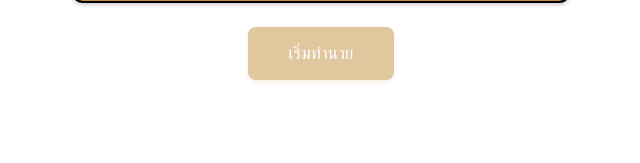
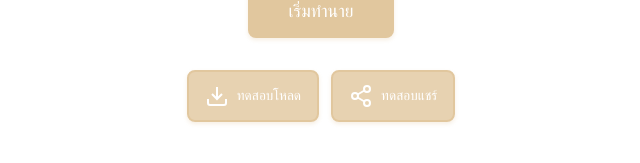
Before and after one commit to supanat00/ZodiacWallArt, a React (Vite) app: page / in a window 1280 px wide. Shown: the part 453-616 px from the top of the page, without its empty margins (319-959 px from the left). Built offline with nearby package versions, Linux system fonts and the light colour scheme; no server answers; a web font is replaced by a local one.

Commit message:
line-test-load

```diff
--- a/src/components/DatePicker.css
+++ b/src/components/DatePicker.css
@@ -291,6 +291,54 @@
   transform: none;
 }
 
+/* Test Buttons */
+.test-buttons-container {
+  display: flex;
+  gap: 0.75rem;
+  margin-top: 0.5rem;
+  justify-content: center;
+  align-items: center;
+}
+
+.test-button {
+  display: flex;
+  align-items: center;
+  gap: 0.5rem;
+  padding: 0.75rem 1rem;
+  background-color: rgba(196, 143, 62, 0.8);
+  color: white;
+  border: 2px solid #c48f3e;
+  border-radius: 8px;
+  font-size: 0.85rem;
+  font-weight: bold;
+  cursor: pointer;
+  transition: background-color 0.3s, transform 0.2s, box-shadow 0.3s;
+  box-shadow: 0 2px 4px rgba(196, 143, 62, 0.3);
+  min-height: 44px;
+  touch-action: manipulation;
+  box-sizing: border-box;
+}
+
+.test-button:hover:not(:disabled) {
+  background-color: rgba(196, 143, 62, 1);
+  transform: translateY(-2px);
+  box-shadow: 0 4px 8px rgba(196, 143, 62, 0.4);
+}
+
+.test-button:active:not(:disabled) {
+  transform: translateY(0);
+  background-color: rgba(157, 113, 38, 1);
+  box-shadow: 0 2px 4px rgba(196, 143, 62, 0.3);
+}
+
+.test-button svg {
+  flex-shrink: 0;
+}
+
+.test-button span {
+  white-space: nowrap;
+}
+
 /* Mobile responsive */
 @media (max-width: 480px) {
   .date-picker-container {
--- a/src/components/DatePicker.jsx
+++ b/src/components/DatePicker.jsx
@@ -1,6 +1,7 @@
-import { useState, useEffect, useMemo, useRef } from 'react';
+import { useState, useEffect, useMemo, useRef, useCallback } from 'react';
 import logo from '../assets/logo.png';
 import lineSvg from '../assets/line.svg';
+import { isLiffReady, isInLine } from '../services/liffService';
 import './DatePicker.css';
 
 // Custom Select Component
@@ -86,6 +87,7 @@ function DatePicker({ onDateSelect }) {
   const [month, setMonth] = useState('');
   const [year, setYear] = useState('');
   const [isSubmitting, setIsSubmitting] = useState(false);
+  const [testImageBlobUrl, setTestImageBlobUrl] = useState(null); // Blob URL สำหรับภาพทดสอบ
 
   const months = [
     { value: 1, label: 'มกราคม' },
@@ -316,6 +318,146 @@ function DatePicker({ onDateSelect }) {
     [day, month, year]
   );
 
+  // สร้าง Blob URL สำหรับภาพทดสอบ
+  useEffect(() => {
+    const testImageUrl = 'https://res.cloudinary.com/da8eemrq8/image/upload/v1683659963/samples/animals/cat.jpg';
+
+    const createTestBlobUrl = async () => {
+      try {
+        const response = await fetch(testImageUrl);
+        const blob = await response.blob();
+        const blobUrl = URL.createObjectURL(blob);
+        setTestImageBlobUrl(blobUrl);
+        console.log('✅ Test image Blob URL created');
+      } catch (error) {
+        console.error('❌ Error creating test image Blob URL:', error);
+      }
+    };
+
+    createTestBlobUrl();
+  }, []);
+
+  // ทำความสะอาด test image Blob URL เมื่อ component unmount
+  useEffect(() => {
+    return () => {
+      if (testImageBlobUrl) {
+        URL.revokeObjectURL(testImageBlobUrl);
+        console.log('🧹 Cleaned up test image Blob URL on unmount');
+      }
+    };
+  }, [testImageBlobUrl]);
+
+  // Handler สำหรับปุ่มทดสอบ - โหลด
+  const handleTestDownload = async () => {
+    if (!testImageBlobUrl) {
+      alert('กำลังโหลดภาพทดสอบ...');
+      return;
+    }
+
+    try {
+      const fileName = `test_cat_${Date.now()}.jpg`;
+
+      // ใช้ Blob URL ที่สร้างไว้แล้วสำหรับดาวน์โหลด
+      const link = document.createElement('a');
+      link.href = testImageBlobUrl;
+      link.download = fileName;
+      link.style.display = 'none';
+      document.body.appendChild(link);
+      link.click();
+
+      // รอสักครู่แล้วลบ link
+      setTimeout(() => {
+        document.body.removeChild(link);
+      }, 100);
+
+      console.log('✅ Test image downloaded successfully');
+    } catch (error) {
+      console.error('❌ Error downloading test image:', error);
+      alert('ไม่สามารถดาวน์โหลดภาพทดสอบได้ กรุณาลองใหม่อีกครั้ง');
+    }
+  };
+
+  // Handler สำหรับปุ่มทดสอบ - แชร์
+  const handleTestShare = async () => {
+    if (!testImageBlobUrl) {
+      alert('กำลังโหลดภาพทดสอบ...');
+      return;
+    }
+
+    try {
+      // แปลง Blob URL เป็น File object
+      const response = await fetch(testImageBlobUrl);
+      const blob = await response.blob();
+      const file = new File([blob], `test_cat_${Date.now()}.jpg`, {
+        type: 'image/jpeg',
+        lastModified: Date.now()
+      });
+
+      // ตรวจสอบว่าเป็น mobile หรือ LINE app
+      const isMobile = /Android|iPhone|iPad|iPod|BlackBerry|IEMobile|Opera Mini/i.test(navigator.userAgent);
+      const isLineApp = isLiffReady() && isInLine();
+
+      // ใช้ Web Share API สำหรับ mobile และ LINE
+      if ((isMobile || isLineApp) && navigator.share) {
+        try {
+          if (navigator.canShare && navigator.canShare({ files: [file] })) {
+            await navigator.share({
+              title: 'ภาพทดสอบ',
+              text: 'ภาพทดสอบ',
+              files: [file],
+            });
+            console.log('✅ Test image shared successfully via Web Share API');
+            return;
+          }
+        } catch (shareError) {
+          // ถ้าไม่รองรับ file sharing ให้แชร์ URL แทน
+          console.log('⚠️ File share not supported, trying URL share:', shareError);
+          try {
+            await navigator.share({
+              title: 'ภาพทดสอบ',
+              text: 'ภาพทดสอบ',
+              url: 'https://res.cloudinary.com/da8eemrq8/image/upload/v1683659963/samples/animals/cat.jpg',
+            });
+            console.log('✅ Test image URL shared successfully');
+            return;
+          } catch (urlShareError) {
+            console.log('⚠️ URL share also failed:', urlShareError);
+          }
+        }
+      }
+
+      // สำหรับ desktop หรือ fallback: แชร์ URL
+      if (navigator.share) {
+        await navigator.share({
+          title: 'ภาพทดสอบ',
+          text: 'ภาพทดสอบ',
+          url: 'https://res.cloudinary.com/da8eemrq8/image/upload/v1683659963/samples/animals/cat.jpg',
+        });
+        console.log('✅ Test image URL shared successfully');
+      } else {
+        // Fallback: คัดลอก URL ไปยัง clipboard
+        try {
+          await navigator.clipboard.writeText('https://res.cloudinary.com/da8eemrq8/image/upload/v1683659963/samples/animals/cat.jpg');
+          alert('คัดลอกลิงก์ไปยังคลิปบอร์ดแล้ว');
+          console.log('✅ URL copied to clipboard');
+        } catch (clipboardError) {
+          console.error('❌ Error copying to clipboard:', clipboardError);
+          alert('ไม่สามารถแชร์ได้ กรุณาลองใหม่อีกครั้ง');
+        }
+      }
+    } catch (error) {
+      console.error('❌ Error sharing test image:', error);
+      // Fallback: คัดลอก URL ไปยัง clipboard
+      try {
+        await navigator.clipboard.writeText('https://res.cloudinary.com/da8eemrq8/image/upload/v1683659963/samples/animals/cat.jpg');
+        alert('คัดลอกลิงก์ไปยังคลิปบอร์ดแล้ว');
+      } catch (clipboardError) {
+        console.error('❌ Error copying to clipboard:', clipboardError);
+        alert('ไม่สามารถแชร์ได้ กรุณาลองใหม่อีกครั้ง');
+      }
+    }
+  };
+
   const handleSubmit = () => {
     // ป้องกันการกดซ้ำ
     if (isSubmitting) {
@@ -387,6 +529,37 @@ function DatePicker({ onDateSelect }) {
         >
           {isSubmitting ? 'กำลังส่ง...' : 'เริ่มทำนาย'}
         </button>
+        {/* ปุ่มทดสอบ */}
+        <div className="test-buttons-container">
+          <button
+            className="test-button test-download-button"
+            onClick={handleTestDownload}
+            title="ทดสอบดาวน์โหลด"
+            style={{ opacity: testImageBlobUrl ? 1 : 0.5 }}
+          >
+            <svg width="24" height="24" viewBox="0 0 24 24" fill="none" stroke="currentColor" strokeWidth="2">
+              <path d="M21 15v4a2 2 0 0 1-2 2H5a2 2 0 0 1-2-2v-4"></path>
+              <polyline points="7 10 12 15 17 10"></polyline>
+              <line x1="12" y1="15" x2="12" y2="3"></line>
+            </svg>
+            <span>ทดสอบโหลด</span>
+          </button>
+          <button
+            className="test-button test-share-button"
+            onClick={handleTestShare}
+            title="ทดสอบแชร์"
+            style={{ opacity: testImageBlobUrl ? 1 : 0.5 }}
+          >
+            <svg width="24" height="24" viewBox="0 0 24 24" fill="none" stroke="currentColor" strokeWidth="2">
+              <circle cx="18" cy="5" r="3"></circle>
+              <circle cx="6" cy="12" r="3"></circle>
+              <circle cx="18" cy="19" r="3"></circle>
+              <line x1="8.59" y1="13.51" x2="15.42" y2="17.49"></line>
+              <line x1="15.41" y1="6.51" x2="8.59" y2="10.49"></line>
+            </svg>
+            <span>ทดสอบแชร์</span>
+          </button>
+        </div>
       </div>
     </div>
   );
--- a/src/components/WallpaperResult.jsx
+++ b/src/components/WallpaperResult.jsx
@@ -159,6 +159,7 @@ function WallpaperResult({ wallpaperUrl, dateInfo, generatedImage: propGenerated
       setIsLoading(false);
     }
   }, [generatedImage, imageReadyTime, error, componentMountTime]);
+
 
   // ทำความสะอาด Blob URL เมื่อ component unmount
   useEffect(() => {
```
